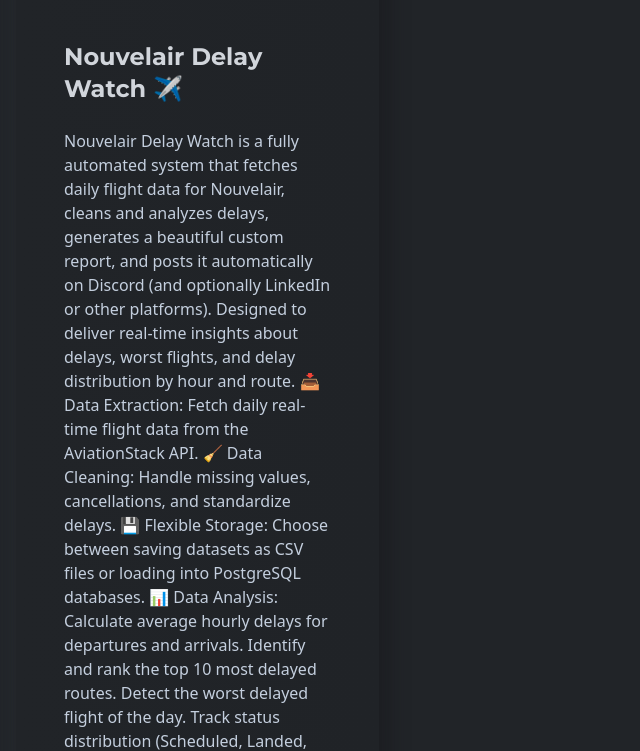
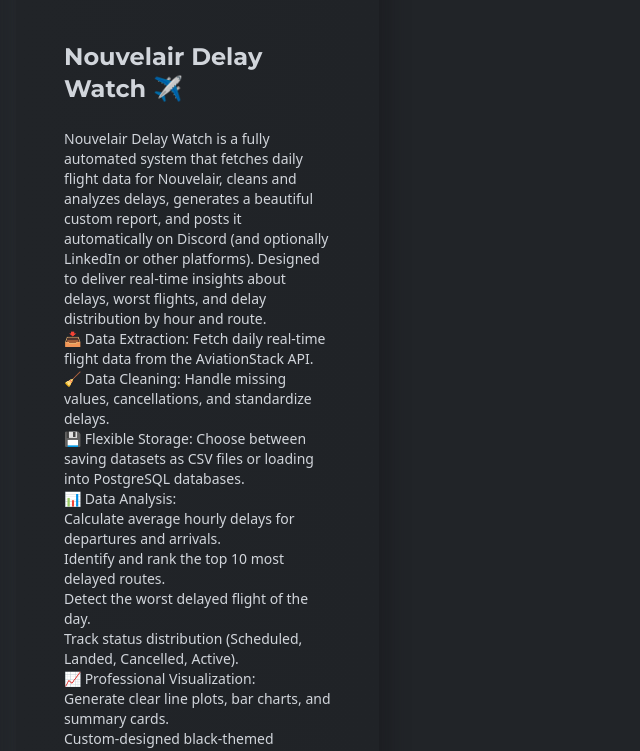
Before and after one commit to AmirAmemi/Portfolio, a React (Create React App) app: page / in a window 1280 px wide. Shown: the part 1300-2051 px from the top of the page, without its empty margins (0-640 px from the left). Built offline with nearby package versions, Linux system fonts and the light colour scheme.

Commit message:
Update Card.js

```diff
--- a/src/components/features/Card.js
+++ b/src/components/features/Card.js
@@ -1,9 +1,8 @@
 import React, { useState, useEffect } from 'react';
 import { HiArrowRight } from "react-icons/hi";
 
-import { FaLinkedin, FaGlobe } from "react-icons/fa"; // if not already imported
-
-const Card = ({ item: { title, des, icon, photos, languages, links } }) => {
+const Card = ({ item }) => {
+  const { title, des, icon, photos, languages, links } = item;
   const [currentPhotoIndex, setCurrentPhotoIndex] = useState(0);
 
   useEffect(() => {
@@ -36,9 +35,17 @@
             <h2 className="text-xl md:text-2xl font-titleFont font-bold text-gray-300 group-hover:text-black transition-colors duration-300 ease-in-out">
               {title}
             </h2>
-            <p className="base group-hover:hidden transition-opacity duration-300 ease-in-out">{des}</p>
 
-            {/* Social Links Section */}
+            {/* Render description with line breaks */}
+            <div className="group-hover:hidden transition-opacity duration-300 ease-in-out">
+              {des.split('\n').map((line, index) => (
+                <p key={index} className="text-sm text-gray-300 group-hover:text-black">
+                  {line}
+                </p>
+              ))}
+            </div>
+
+            {/* Links (LinkedIn, GitHub, etc.) */}
             {links && links.length > 0 && (
               <div className="flex gap-4 justify-center mt-2 opacity-0 group-hover:opacity-100 transition-opacity duration-300">
                 {links.map((link, index) => (
@@ -55,41 +62,24 @@
               </div>
             )}
 
-            {/* Technologies / Frameworks / Languages */}
+            {/* Technologies */}
             {photos && (
-              <div className="flex flex-wrap justify-center gap-4 mt-4 opacity-0 group-hover:opacity-100 transition-opacity duration-300">
-                {title === "Deployment" || title === "Pitching" ? (
-                  photos.map((photo, index) => (
-                    <img
-                      key={index}
-                      src={photo}
-                      alt={`${title.toLowerCase()} logo ${index + 1}`}
-                      className="w-20 h-20 object-contain"
-                    />
-                  ))
-                ) : (
-                  <>
-                    <h3 className="text-lg font-bold text-gray-600 group-hover:text-black">
-                      {title === "Nouvelair Delay Watch" || title === "Mobile Development"
-                        ? "Frameworks Used:"
-                        : "Technologies Used:"}
-                    </h3>
+              <div className="flex flex-wrap justify-center gap-4 mt-4 opacity-0 group-hover:opacity-100 transition-opacity duration-300 ease-in-out">
                 {photos.map((photo, index) => (
                   <img
                     key={index}
                     src={photo}
-                        alt={`technology logo ${index + 1}`}
+                    alt={`tech logo ${index + 1}`}
                     className="w-16 h-16 object-contain"
                   />
                 ))}
-                  </>
-                )}
               </div>
             )}
 
+            {/* Programming Languages */}
             {languages && languages.length > 0 && (
               <div className="flex flex-wrap justify-center gap-4 mt-4 opacity-0 group-hover:opacity-100 transition-opacity duration-300">
-                <h3 className="text-lg font-bold text-gray-600 group-hover:text-black">Programming Languages:</h3>
+                <h3 className="text-lg font-bold text-gray-600 group-hover:text-black">Languages:</h3>
                 {languages.map((logo, index) => (
                   <img
                     key={index}
```
Lines whose indentation alone changed are shown as unchanged.
